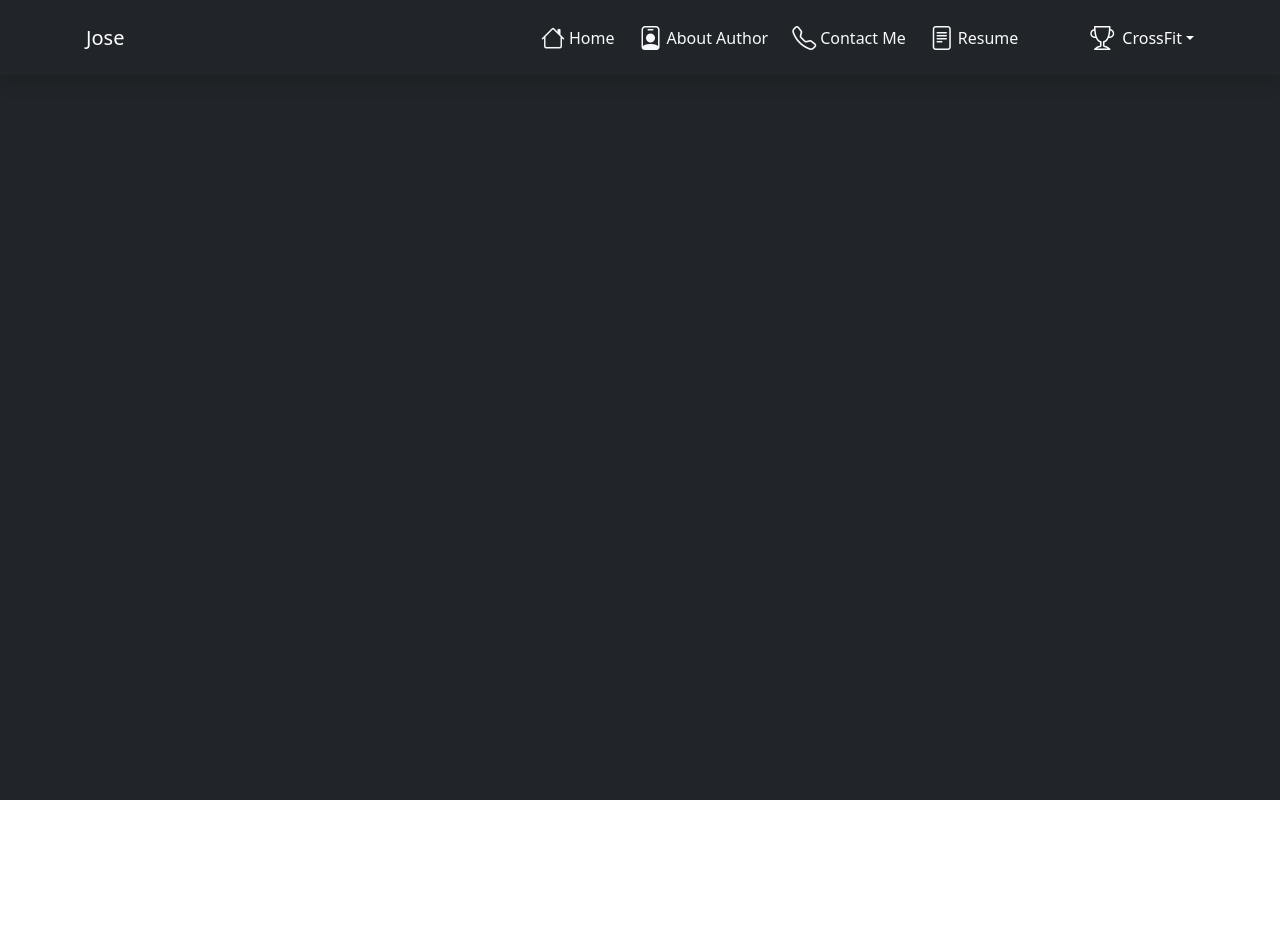
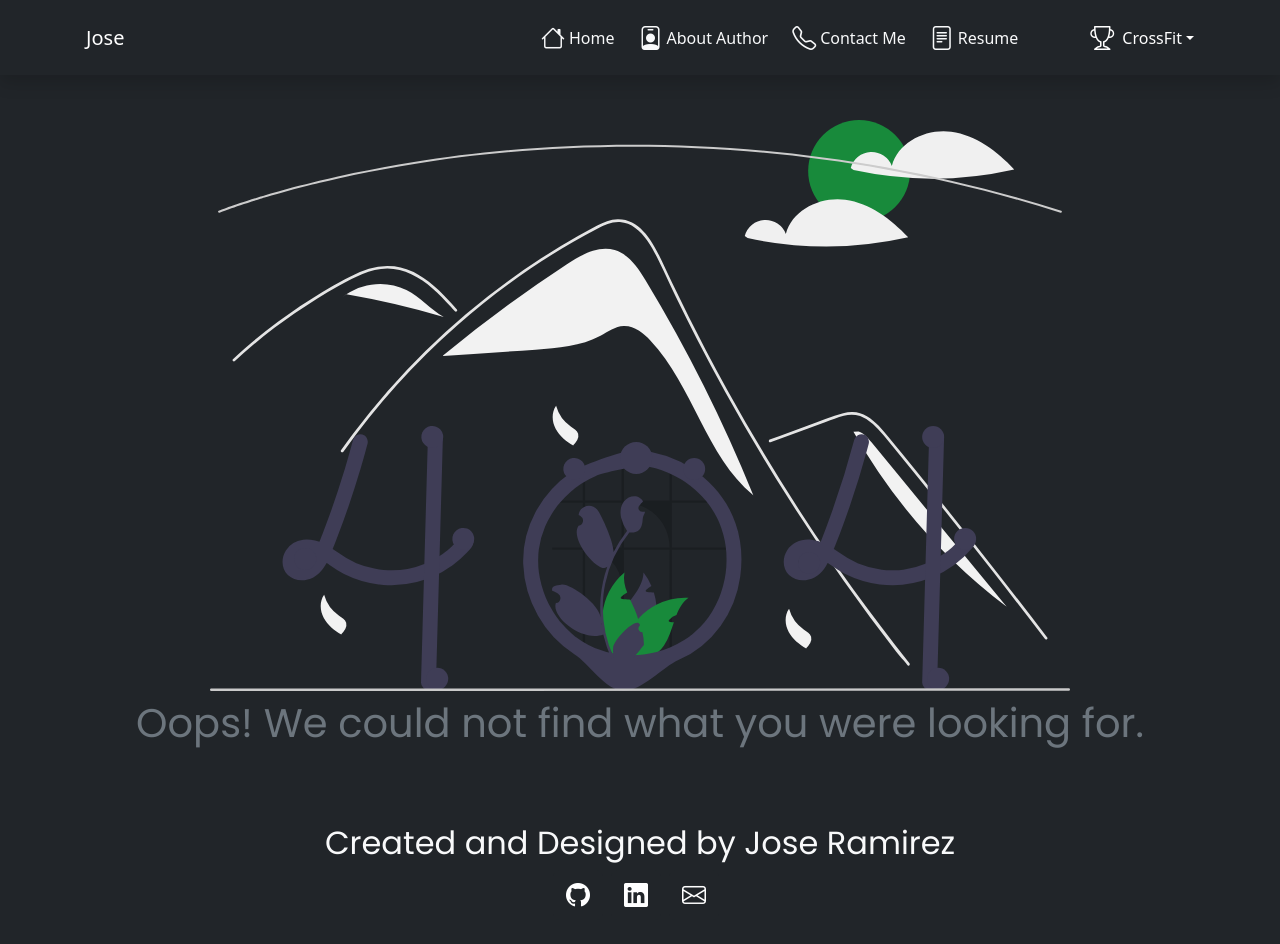
Before and after one commit to JOSEGRQ-BYTE/angular-portfolio, an Angular app: page /NotFound in a window 1280 px wide. Before the commit the page ends 800 px from the top, so only its background shows below. Built offline with nearby package versions, Linux system fonts and the light colour scheme.

Commit message:
Added Not Found page and moved footer to app

```diff
--- a/src/app/about-author/about-author.component.html
+++ b/src/app/about-author/about-author.component.html
@@ -9,7 +9,7 @@
                 <div class="profile-background"></div>
                 <div class="ms-4 mt-5 d-flex flex-column" style="width: 150px;">
 
-                    <img src="../../assets//images/SelfPortrait.jpg" alt="Self Portrait" class="img-thumbnail mt-4 mb-2 " style="max-width: 150px; z-index: 1;">
+                    <img src="../../assets/images/SelfPortrait.jpg" alt="Self Portrait" class="img-fluid img-thumbnail mt-4 mb-2 " style="max-width: 150px; z-index: 1;">
 
                     <button type="button" class="btn btn-outline-dark" data-mdb-ripple-color="dark" style="z-index: 1;">
                         <i class="fs-5 bi bi-linkedin"></i>
--- a/src/app/app.component.html
+++ b/src/app/app.component.html
@@ -1,6 +1,11 @@
 <div class="app-container bg-dark">
+    <!-- NAV BAR -->
   <app-navigation-bar></app-navigation-bar>
+
   <div class="container-fluid container-lg bg-dark text-light min-vh-100">
     <router-outlet></router-outlet>
   </div>
+
+  <!-- FOOTER -->
+  <app-footer></app-footer>
 </div>
--- a/src/app/app.module.ts
+++ b/src/app/app.module.ts
@@ -5,7 +5,7 @@ import { RoutingModule } from './app-routing.module';
 
 import { AppComponent } from './app.component';
 import { ContactAuthorComponent } from './contact-author/contact-author.component';
-import { FooterComponent } from './home/footer/footer.component';
+import { FooterComponent } from './footer/footer.component';
 import { HeroComponent } from './home/hero/hero.component';
 import { HomeComponent } from './home/home.component';
 import { ProjectCardComponent } from './home/projects/project-card/project-card.component';
--- a/src/app/home/home.component.html
+++ b/src/app/home/home.component.html
@@ -11,9 +11,6 @@
             <!-- Projects Section -->
             <app-projects></app-projects>
 
-            <!-- Footer -->
-            <app-footer></app-footer>
-
         </div>
     </div>
 </div>
--- a/src/app/not-found/not-found.component.css
+++ b/src/app/not-found/not-found.component.css
@@ -0,0 +1,3 @@
+.full-page{
+    min-height: calc(100vh - 75px);
+}
--- a/src/app/not-found/not-found.component.html
+++ b/src/app/not-found/not-found.component.html
@@ -0,0 +1,8 @@
+<div class="container-fluid full-page d-flex align-items-center justify-content-center">
+    <div class="row h-100">
+        <div class="col-12 text-center">
+            <img src="../../assets/svg/not-found.svg" class="img-fluid">
+            <h1 class="text-muted mt-2">Oops! We could not find what you were looking for.</h1>
+        </div>
+    </div>
+</div>
```
Also changed, not shown: src/app/footer/footer.component.css (added), src/app/footer/footer.component.html (renamed from src/app/home/footer/footer.component.html), src/app/footer/footer.component.ts (renamed from src/app/home/footer/footer.component.ts).
